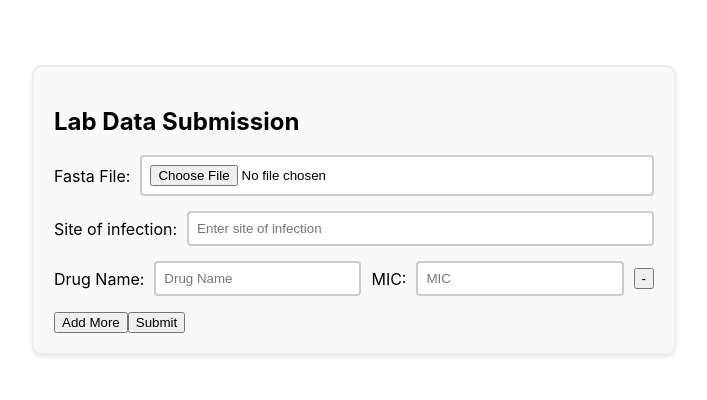
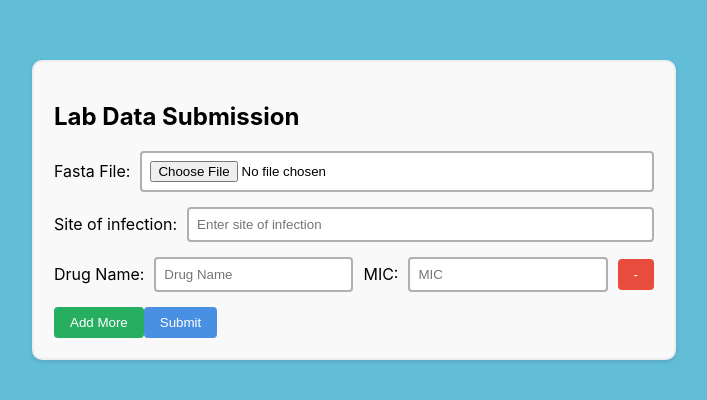
Before and after one commit to Wyatt-Drew/startup2024, a React (Create React App) app: page /#/ in a window 1280 px wide. Shown: the part 210-610 px from the top of the page, without its empty margins (286-993 px from the left). Built offline with nearby package versions, Linux system fonts and the light colour scheme.

Commit message:
Update LabDataForm.css

```diff
--- a/src/pages/LabDataForm.css
+++ b/src/pages/LabDataForm.css
@@ -4,6 +4,7 @@
     align-items: center;
     min-height: 100vh;
     padding: 20px;
+    background-color: #62bdd6;
 }
 
 .lab-data-form {
@@ -18,7 +19,7 @@
 
 .input-group, .lab-data-group {
     display: flex;
-    flex-wrap: wrap;
+    flex-wrap: wrap; /* Change to nowrap if you want to strictly enforce inline display */
     align-items: center;
     gap: 10px;
     margin-bottom: 15px;
@@ -29,7 +30,53 @@
 input[type="number"] {
     flex-grow: 1;
     padding: 8px;
-    border: 2px solid #ccc;
+    border: 2px solid #b0b0b0;
     border-radius: 4px;
     background: #fff;
+    color: black;
 }
+
+button {
+    padding: 8px 16px;
+    border: none;
+    border-radius: 4px;
+    background-color: #4a90e2;
+    color: white;
+    cursor: pointer;
+    transition: background-color 0.3s ease;
+}
+
+button:hover {
+    background-color: #367ab3;
+}
+
+.remove-field, .add-more {
+    background-color: #e74c3c; /* For remove-field */
+    color: white;
+}
+
+.remove-field:hover, .add-more:hover {
+    background-color: #c0392b;
+}
+
+/* Updated styles */
+.add-more {
+    background-color: #27ae60; /* Green color for the "Add More" button */
+}
+
+.add-more:hover {
+    background-color: #229954; /* A slightly darker green on hover */
+}
+
+.lab-data-group {
+    display: flex; /* Ensures inline display */
+    flex-wrap: nowrap; /* Prevents wrapping, adjust as needed */
+    gap: 10px; /* Maintains spacing between elements */
+}
+
+/* Adjustments for better responsiveness if needed */
+@media (max-width: 768px) {
+    .lab-data-group {
+        flex-wrap: wrap; /* Allows wrapping on smaller screens */
+    }
+}
```
Lines whose indentation alone changed are shown as unchanged.
